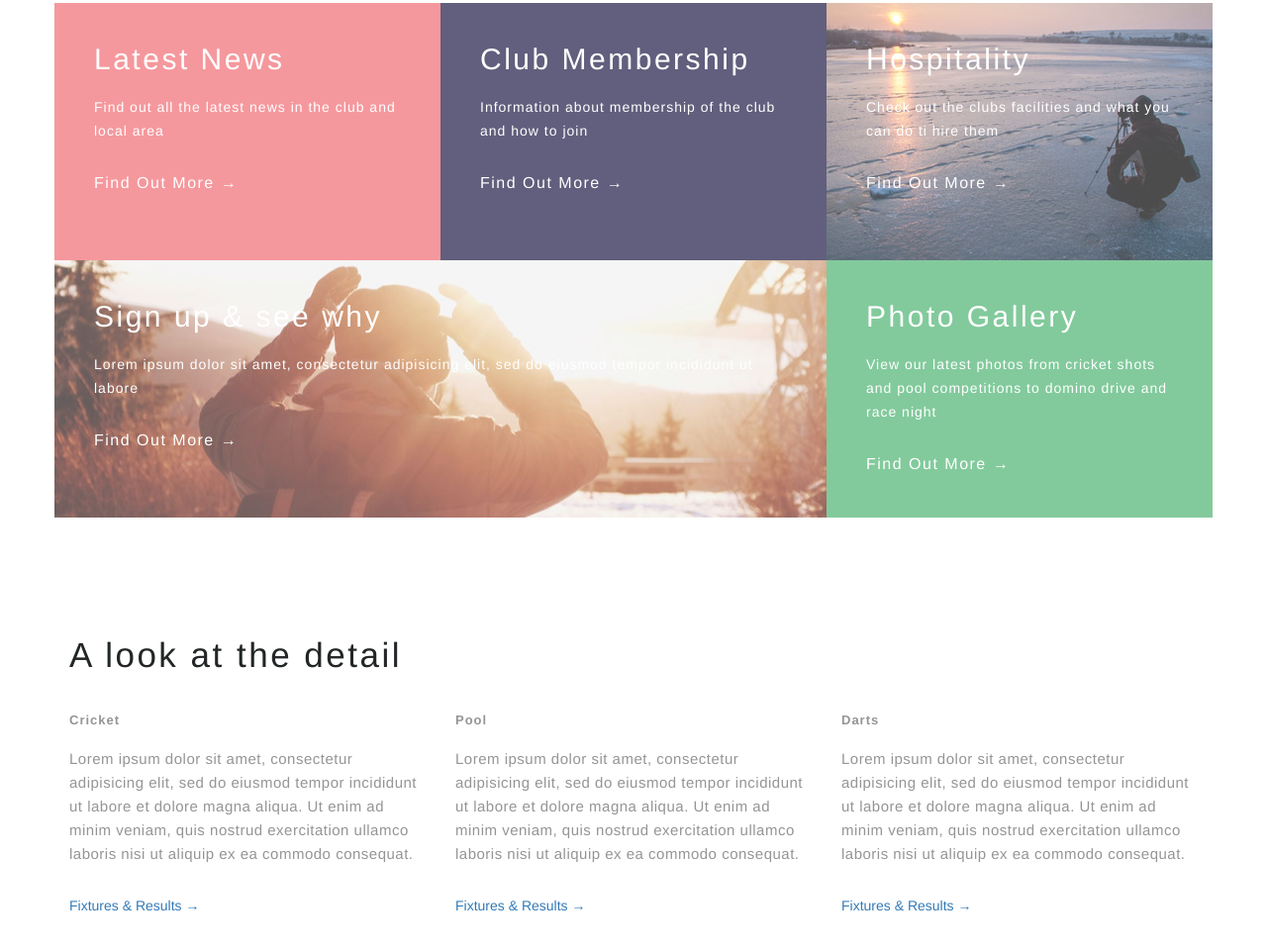
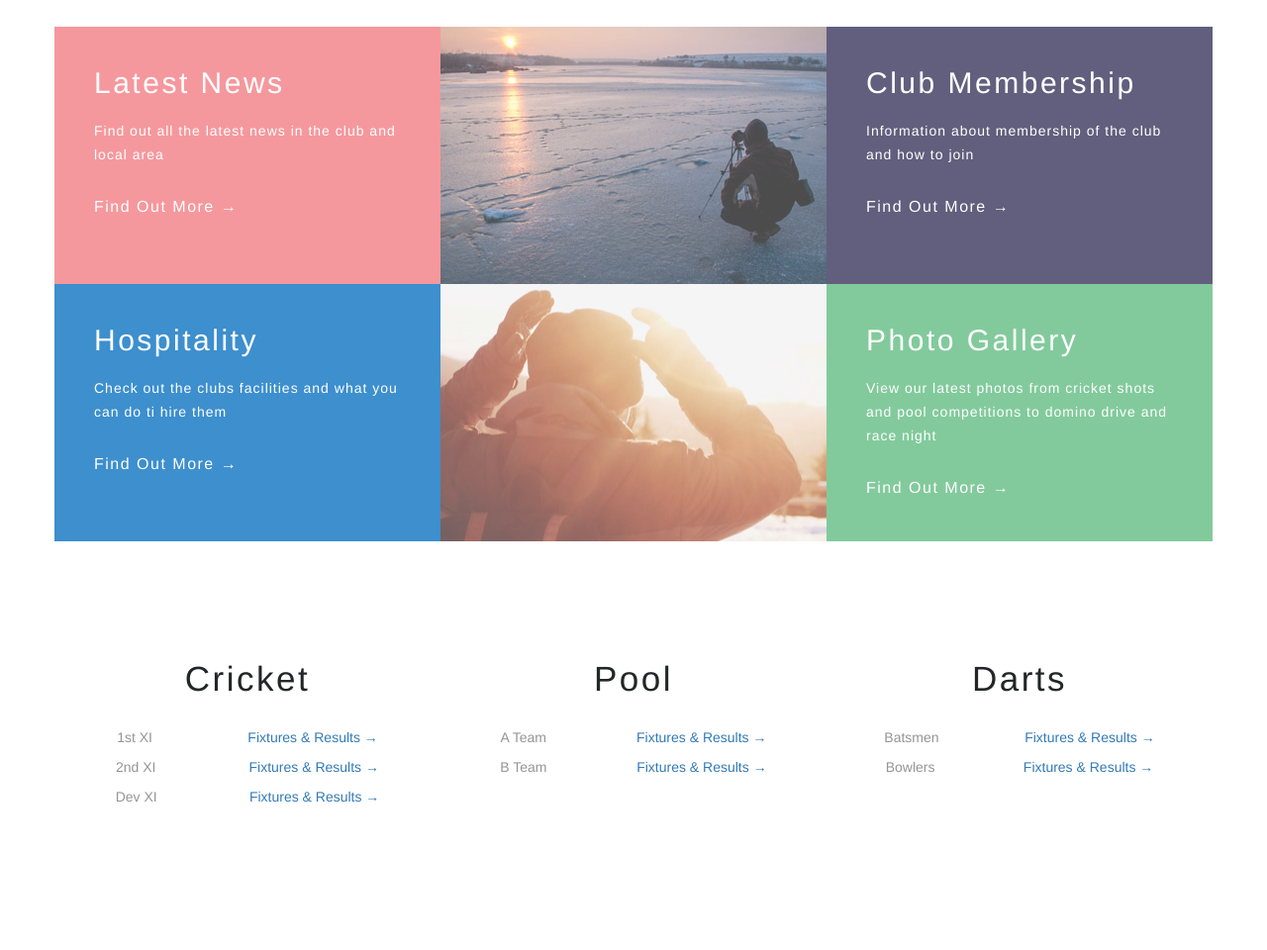
Before and after one commit to LazyTurtle5/Bilton, a plain HTML site: page Bilton/Project/index.html in a window 1280 px wide. Shown: the part 1278-2238 px from the top of the page at 99% size. Drawn offline with nearby package versions, Linux system fonts and the light colour scheme.

Commit message:
news and fixtures update

```diff
--- a/Bilton/Project/css/my-styles.css
+++ b/Bilton/Project/css/my-styles.css
@@ -180,6 +180,10 @@ BOXED GRID
 	background: #82ca9c;
 }
 
+.blue {
+	background: #3d8fce;
+}
+
 
 /******************************
 FOUR COLUMN GRID - a look at the detail
@@ -188,6 +192,7 @@ FOUR COLUMN GRID - a look at the detail
 .whole-text {
 	padding-top: 100px;
 	padding-bottom: 100px;
+	text-align: center;
 }
 
 .sub-title h2 {
@@ -202,18 +207,20 @@ FOUR COLUMN GRID - a look at the detail
     color: #959595;
 }
 
-.col h4 {
-	font-size: 13px;
-	letter-spacing: 1px;
-	font-weight: 700;
+.cricket,
+.pool,
+.darts {
+	display: flex;
+	flex-direction: column;
 }
 
-.col p {
-	font-size: 15px;
-    line-height: 24px;
-    letter-spacing: .5px;
-    font-weight: 100;
-    margin-top: 20px;
+.firstXi,
+.secondXi,
+.devXi,
+.batsmen,
+.bowlers {
+	display: flex;
+	justify-content: space-around;
 }
 
 /******************************
@@ -386,6 +393,15 @@ JUMBOTRON 5
 	height: 60px;
 }
 
+.socialMedia {
+	display: flex;
+}
+
+.fa {
+	color: white;
+	padding: 25px 25px 0 0;
+}
+
 /******************************
 MEDIA QUERIES
 ******************************/
--- a/Bilton/Project/index.html
+++ b/Bilton/Project/index.html
@@ -3,6 +3,7 @@
 	    <head>
 	        <meta charset="UTF-8">
 	        <title>Bilton Cricket Club</title>
+            <link rel="stylesheet" type="text/css" href="https://maxcdn.bootstrapcdn.com/font-awesome/4.7.0/css/font-awesome.css">
 	        <link rel="stylesheet" href="css/bootstrap.css" >
             <link rel="stylesheet" href="css/my-styles.css" >
 	        <link href='https://fonts.googleapis.com/css?family=Open+Sans:400,600,300,700,' rel='stylesheet' type='text/css'>
@@ -43,7 +44,7 @@
                     <h2>Who we are</h2>
                     <h4>We are a cricket and social club based within the North Yorkshire town of Harrogate.</h4>
                     <p>We are currently members of the Airedale and Wharfedale Senior Cricket League, which is predominantly based in the North Leeds and North Bradford area.</p>
-                    <p>We have two senior teams who play their matches on a Saturday afternoon and a thrid team who play on Sundays. We also have a large junior section at the club with age groups ranging from Under 9s to Under 17s.</p>
+                    <p>We have two senior teams who play their matches on a Saturday afternoon, and a Development XI who compete in the Harrogate District Evening Cricket League on a Wednesday evening. We also have a large junior section at the club with age groups ranging from Under 9s to Under 17s.</p>
                     <p>As well as cricket, we also serve the local community as a social club. We have various pool and darts teams competing in local competitions, as well as weekly events for other members such as dominoes and bingo.</p>
                 </div>
                 <div class="first_content col-sm-6">
@@ -77,24 +78,20 @@
                 <br/>
                 <a href="news.html">Find Out More →</a>
             </div>
+            <div class="grid col-sm-4 image01"></div>
             <div class="grid col-sm-4 purple">
                 <h2>Club Membership</h2>
                 <p>Information about membership of the club and how to join</p>
                 <br/>
                 <a href="membership.html">Find Out More →</a>
             </div>
-            <div class="grid col-sm-4 image01">
+            <div class="grid col-sm-4 blue">
                 <h2>Hospitality</h2>
                 <p>Check out the clubs facilities and what you can do ti hire them</p>
                 <br/>
                 <a href="#">Find Out More →</a>
             </div>
-            <div class="grid col-sm-8 image02">
-                <h2>Sign up & see why</h2>
-                <p>Lorem ipsum dolor sit amet, consectetur adipisicing elit, sed do eiusmod tempor incididunt ut labore</p>
-                <br/>
-                <a href="#">Find Out More →</a>
-            </div>
+            <div class="grid col-sm-4 image02"></div>
             <div class="grid col-sm-4 green">
                 <h2>Photo Gallery</h2>
                 <p>View our latest photos from cricket shots and pool competitions to domino drive and race night</p>
@@ -108,27 +105,49 @@
 
     <div class="container">
         <div class="whole-text">
-            <div class="row">
-                <div class="sub-title col-md-12">
-                    <h2>A look at the detail</h2>
+            <div class="row sub-title">
+                <div class="col col-md-6 col-sm-6 col-lg-4 ">
+                    <div class="cricket">
+                        <h2>Cricket</h2>
+                        <div class="firstXi">
+                            <p>1st XI</p>
+                            <a href="#">Fixtures & Results →</a>
+                        </div>
+                        <div class="secondXi">
+                            <p>2nd XI</p>
+                            <a href="#">Fixtures & Results →</a>
+                        </div>
+                        <div class="devXi">
+                            <p>Dev XI</p>
+                            <a href="#">Fixtures & Results →</a>
+                        </div>
+                    </div>
                 </div>
                 <div class="col col-md-6 col-sm-6 col-lg-4">
-                    <h4>Cricket</h4>
-                    <p>Lorem ipsum dolor sit amet, consectetur adipisicing elit, sed do eiusmod tempor incididunt ut labore et dolore magna aliqua. Ut enim ad minim veniam, quis nostrud exercitation ullamco laboris nisi ut aliquip ex ea commodo consequat.</p>
-                    <br>
-                    <a href="#">Fixtures & Results →</a>
+                    <div class="pool">
+                        <h2>Pool</h2>
+                        <div class="firstXi">
+                            <p>A Team</p>
+                            <a href="#">Fixtures & Results →</a>
+                        </div>
+                        <div class="secondXi">
+                            <p>B Team</p>
+                            <a href="#">Fixtures & Results →</a>
+                        </div>
+                    </div>
                 </div>
                 <div class="col col-md-6 col-sm-6 col-lg-4">
-                    <h4>Pool</h4>
-                    <p>Lorem ipsum dolor sit amet, consectetur adipisicing elit, sed do eiusmod tempor incididunt ut labore et dolore magna aliqua. Ut enim ad minim veniam, quis nostrud exercitation ullamco laboris nisi ut aliquip ex ea commodo consequat.</p>
-                    <br>
-                    <a href="#">Fixtures & Results →</a>
-                </div>
-                <div class="col col-md-6 col-sm-6 col-lg-4">
-                    <h4>Darts</h4>
-                    <p>Lorem ipsum dolor sit amet, consectetur adipisicing elit, sed do eiusmod tempor incididunt ut labore et dolore magna aliqua. Ut enim ad minim veniam, quis nostrud exercitation ullamco laboris nisi ut aliquip ex ea commodo consequat.</p>
-                    <br>
-                    <a href="#">Fixtures & Results →</a>
+                    <div class="darts">
+                        <h2>Darts</h2>
+                        <div class="batsmen">
+                            <p>Batsmen</p>
+                            <a href="#">Fixtures & Results →</a>
+                        </div>
+                        <div class="bowlers">
+                            <p>Bowlers</p>
+                            <a href="#">Fixtures & Results →</a>
+                        </div>
+                    </div>
                 </div>
             </div>
         </div>
@@ -215,6 +234,12 @@
                     <p>North Yorkshire</p>
                     <p>HG1 3DQ</p>
                 </div>
+                <div class="col-sm-3 col-sm-offset-1">
+                    <div class="socialMedia">
+                        <a href="https://www.facebook.com/biltoncricket/"><i class="fa fa-facebook fa-2x" id="fb"></i></a>
+                        <a href="https://twitter.com/biltoncricket"><i class="fa fa-twitter fa-2x" id="twitter"></i></a>
+                    </div>
+                </div>
             </div>
         </div>
     </div>
```
